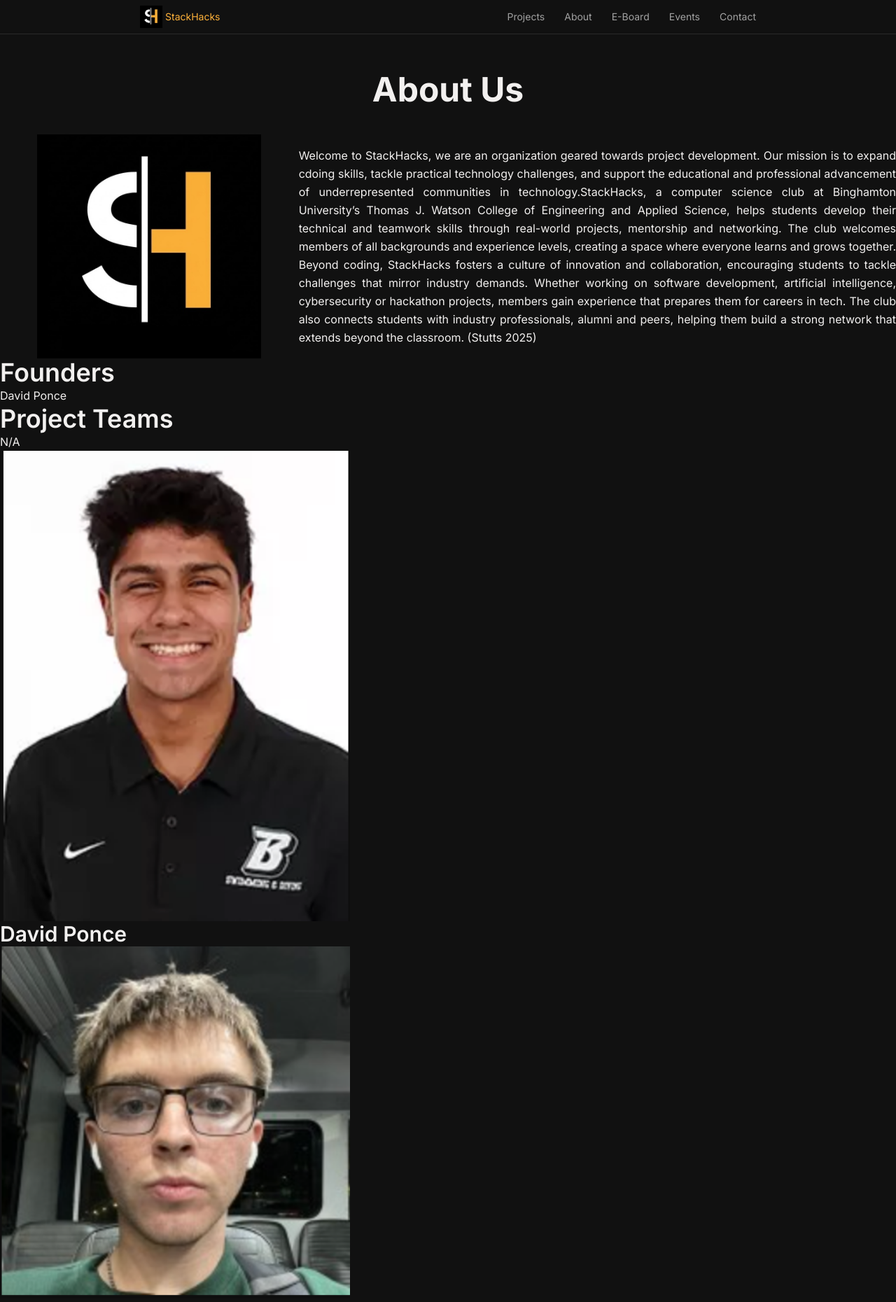
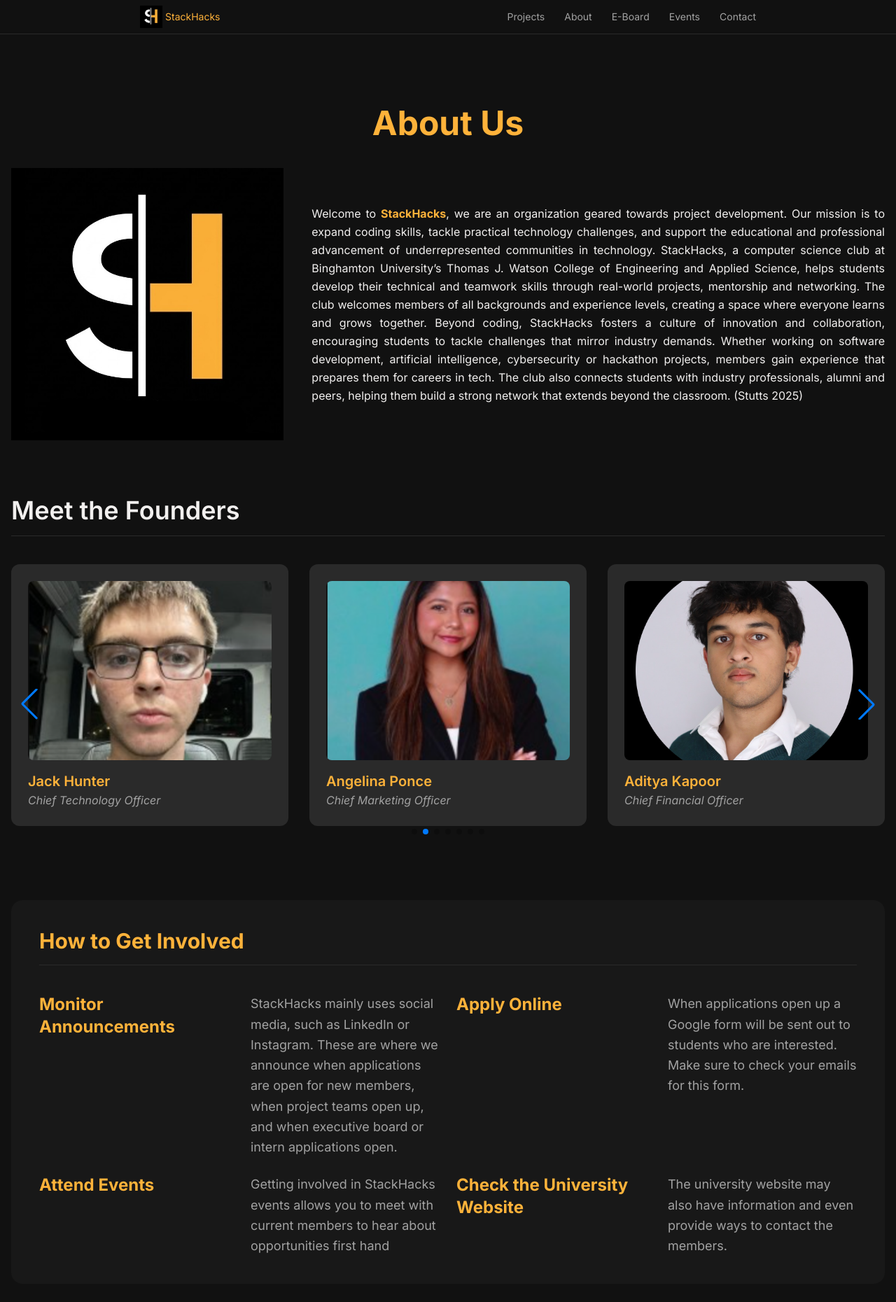
Before and after one commit to EKim06/Stackhacks, a React (Vite) app in the folder client/: page /about in a window 1280 px wide. Shown: the top 1860 px of the page at 70% size. Built offline with nearby package versions, Linux system fonts and the light colour scheme.

Commit message:
Modified about page, added react swiper

```diff
--- a/client/package.json
+++ b/client/package.json
@@ -21,6 +21,7 @@
     "react-slick": "^0.31.0",
     "react-spinners": "^0.17.0",
     "slick-carousel": "^1.8.1",
+    "swiper": "^12.1.2",
     "tailwindcss": "^4.1.17"
   },
   "devDependencies": {
--- a/client/src/pages/About.jsx
+++ b/client/src/pages/About.jsx
@@ -1,99 +1,126 @@
+
 import React from 'react'
 import Image from "../data/img";
 import { aboutContent } from '../data/content'
 import SH from '/SH.png'
-
-//Internal Import
-// import Style from "../styles/aboutus.module.css"
+import { Swiper, SwiperSlide } from 'swiper/react';
+import { Navigation, Pagination, Autoplay } from 'swiper/modules';
+import 'swiper/css';              // ✅ FIX 2: Added missing base Swiper CSS import
+import 'swiper/css/navigation';
+import 'swiper/css/pagination';
 
 
 const About = () => {
   const founderArray = [
-    {name: "David Ponce" , position: "Chief Executive Officer", images: Image.David_Ponce},
-    {name: "Jack Hunter" , position: "Chief Technology Officer", images: Image.Jack_Hunter},
-    {name: "Angelina Ponce" , position: "Chief Marketing Officer", images: Image.Angelina_Ponce},
-    {name: "Aditya Kapoor" , position: "Chief Financial Officer", images: Image.Aditya_Kapoor},
-    {name: "Shahida Chowdhury" , position: "Chief Operating Officer", images: Image.Shahida_Chowdhury},
-    {name: "Hilary Rojas Rosales" , position: "Director of Professional Development", images: Image.Hilary_Rojas_Rosales},
-    {name: "Erika Nelson" , position: "Director of Communications", images: Image.Erika_Nelson},
-    {name: "Ryan Gallego" , position: "Director of Events and Community Engagement", images: Image.Ryan_Gallego},
-    {name: "Elizabeth Tirado" , position: "Director of Team Excellence", images: Image.Elizabeth_Tirado},
+    { name: "David Ponce",           position: "Chief Executive Officer",               images: Image.David_Ponce },
+    { name: "Jack Hunter",           position: "Chief Technology Officer",              images: Image.Jack_Hunter },
+    { name: "Angelina Ponce",        position: "Chief Marketing Officer",               images: Image.Angelina_Ponce },
+    { name: "Aditya Kapoor",         position: "Chief Financial Officer",               images: Image.Aditya_Kapoor },
+    { name: "Shahida Chowdhury",     position: "Chief Operating Officer",               images: Image.Shahida_Chowdhury },
+    { name: "Hilary Rojas Rosales",  position: "Director of Professional Development", images: Image.Hilary_Rojas_Rosales },
+    { name: "Erika Nelson",          position: "Director of Communications",            images: Image.Erika_Nelson },
+    { name: "Ryan Gallego",          position: "Director of Events and Community Engagement", images: Image.Ryan_Gallego },
+    { name: "Elizabeth Tirado",      position: "Director of Team Excellence",           images: Image.Elizabeth_Tirado },
   ]
 
   const explainArray = [
     {
       method: "Monitor Announcements",
-      info: "StackHacks maily uses social media, such as Linkedln or Instragram. These are where we announce when applications are open for new members, when project teams open up, and when executive board or intern applications open."
+      info: "StackHacks mainly uses social media, such as LinkedIn or Instagram. These are where we announce when applications are open for new members, when project teams open up, and when executive board or intern applications open."
     },
-
     {
-      method: "Apply Online" ,
-      info: "When applications open up a google form will be sent out to students who are interested. Make sure to check your emails for this form." ,
+      method: "Apply Online",
+      info: "When applications open up a Google form will be sent out to students who are interested. Make sure to check your emails for this form.",
     },
-
     {
       method: "Attend Events",
-      info: "Getting involved in Stackhacks events allows you to meet with current members to hear about opportunities first hand",
+      info: "Getting involved in StackHacks events allows you to meet with current members to hear about opportunities first hand",
     },
-
     {
       method: "Check the University Website",
       info: "The university website may also have information and even provide ways to contact the members."
     }
   ]
 
-  // const projectTeams = [
-  //   {Team: , Pos}
-  // ]
+  return (
+    <div className="max-w-7xl mx-auto px-4 py-12">
 
-  return(
-    <div>
-      <div>
-        <div>
-          <div>
-            <h1 className='text-center my-10'>About Us</h1>
-            <div className='w-full grid grid-cols-1 md:grid-cols-3 mx-auto items-center max-w-7xl'>
+      {/* ── About Us ── */}
+      <section className="mb-20">
+        <h1 className='text-center my-10 text-accent'>About Us</h1>
+        <div className="grid grid-cols-1 md:grid-cols-3 gap-10 items-center">
+          <img
+            src={SH}
+            alt='StackHacks Logo'
+            className='col-span-1 mx-auto w-3/4 md:w-full h-auto'
+          />
+          <p className='col-span-2 mx-auto text-justify'>
+            Welcome to <span className='text-accent font-bold'>StackHacks</span>, we are an organization
+            geared towards project development. Our mission is to expand coding skills, tackle practical
+            technology challenges, and support the educational and professional advancement of
+            underrepresented communities in technology. {aboutContent.description}
+          </p>
+        </div>
+      </section>
 
-            <img src={SH} alt='logo' className='col-span-1 mx-auto w-[75%]'/>
-             <p className='col-span-2 mx-auto text-justify'> Welcome to StackHacks, we are an organization geared towards project development.
-              Our mission is to expand cdoing skills, tackle practical technology challenges, and support the educational  and professional advancement
-              of underrepresented communities in technology.{aboutContent.description}</p>
-            </div>
-          </div>
-          <div>
-            <h2>Founders</h2>
-            <p>David Ponce</p>
-          </div>
-        </div>
-        <div>
-          <h2>Project Teams</h2>
-          <p>N/A</p>
-        </div>
-        <div>
-          <div>
-            {founderArray.map((el, i)=> (
-              <div>
+      {/* ── Meet the Founders ── */}
+      <section className="mb-20">
+        <h2 className="border-b border-tertiary pb-4 mb-10">Meet the Founders</h2>
+
+        {/* ✅ FIX 1: Removed the stray <div key={i}> wrapper — Swiper's direct children must be <SwiperSlide> */}
+        <Swiper
+          modules={[Navigation, Pagination, Autoplay]}
+          spaceBetween={30}
+          slidesPerView={1}
+          navigation
+          pagination={{ clickable: true }}
+          autoplay={{ delay: 3000 }}
+          breakpoints={{
+            640: { slidesPerView: 2 },
+            1024: { slidesPerView: 3 },
+          }}
+          className='pb-12'
+        >
+          {founderArray.map((el, i) => (
+            <SwiperSlide key={i}>
+              {/* ✅ FIX 3: Removed duplicate key={i} from inner div */}
+              <div className="bg-tertiary p-6 rounded-xl transition hover:scale-105 duration-300">
                 <img
                   src={el.images}
                   alt={el.name}
+                  className="w-full h-64 object-cover rounded-lg mb-4"
                   width={500}
                   height={500}
                 />
-                <h3>{el.name}</h3>
-                <p>{el.posiion}</p>
+                <h3 className="text-accent text-xl">{el.name}</h3>
+                <p className="text-secondary italic">{el.position}</p>
+              </div>
+            </SwiperSlide>
+          ))}
+        </Swiper>
+      </section>
+
+      {/* ── How to Get Involved ── */}
+      {/* ✅ FIX 4: Restructured JSX — all sections now properly nested inside the single root <div> */}
+      <section className='bg-tertiary/30 p-10 rounded-2xl mb-10'>
+        <h2 className="mb-10 text-3xl font-bold border-b border-tertiary pb-4 text-accent">
+          How to Get Involved
+        </h2>
+        <div className="grid grid-cols-1 md:grid-cols-2 gap-6">
+          {explainArray.map((el, i) => (
+            <div key={i} className="grid grid-cols-1 md:grid-cols-2 gap-8">
+              <h3 className="text-accent text-2xl font-bold mb-4">{el.method}</h3>
+              <p className="text-secondary leading-relaxed text-lg">{el.info}</p>
             </div>
           ))}
         </div>
+      </section>
+
       <div>
-            {explainArray.map((el, i)=> (
-              <div>
-                <h3>{el.title}</h3>
-                <p>{el.info}</p>
+        <button className="btn-primary">View Current Projects</button>
+        <button className="btn-secondary ml-4">Contact Us</button>
       </div>
-            ))}
-          </div>
-        </div>
-      </div>
+
     </div>
   )
 }
```
Also changed, not shown: 2 other files (tests, documents, lock files or other folders). Lines whose indentation alone changed are shown as unchanged.
